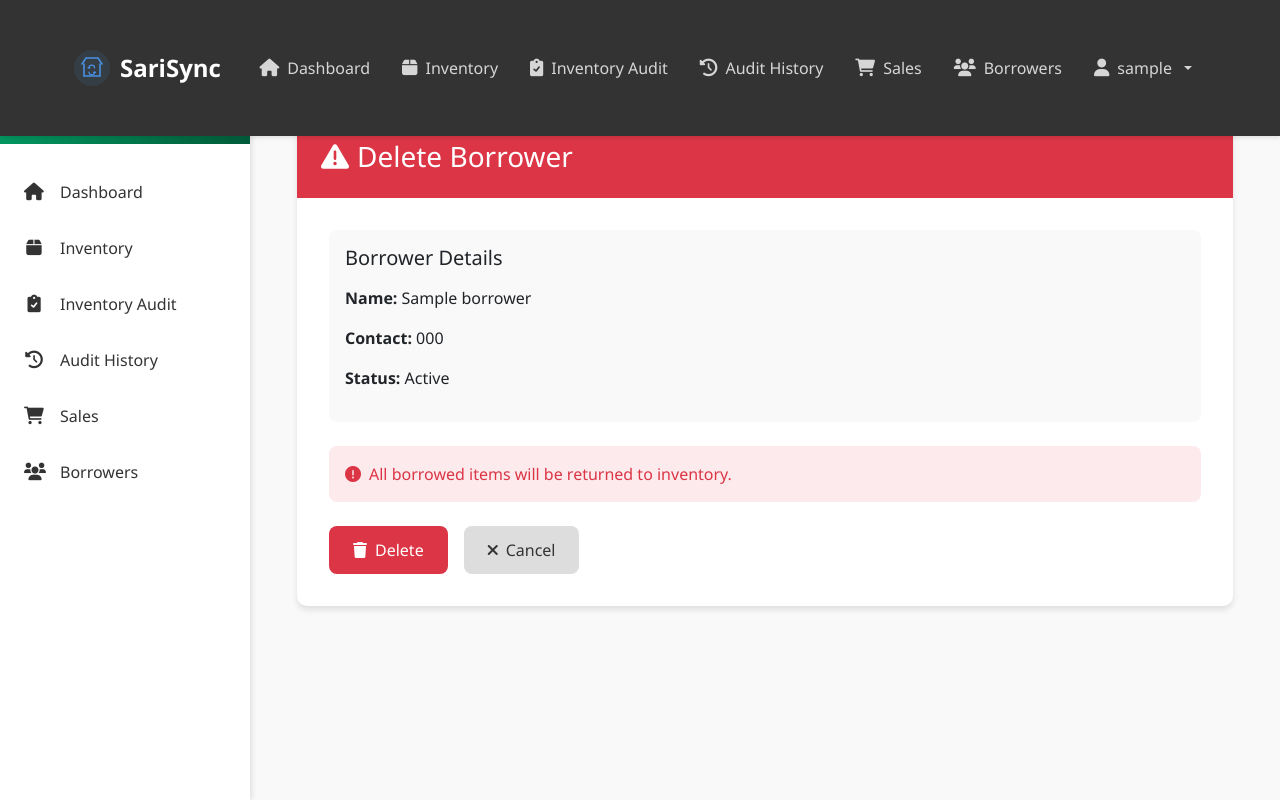
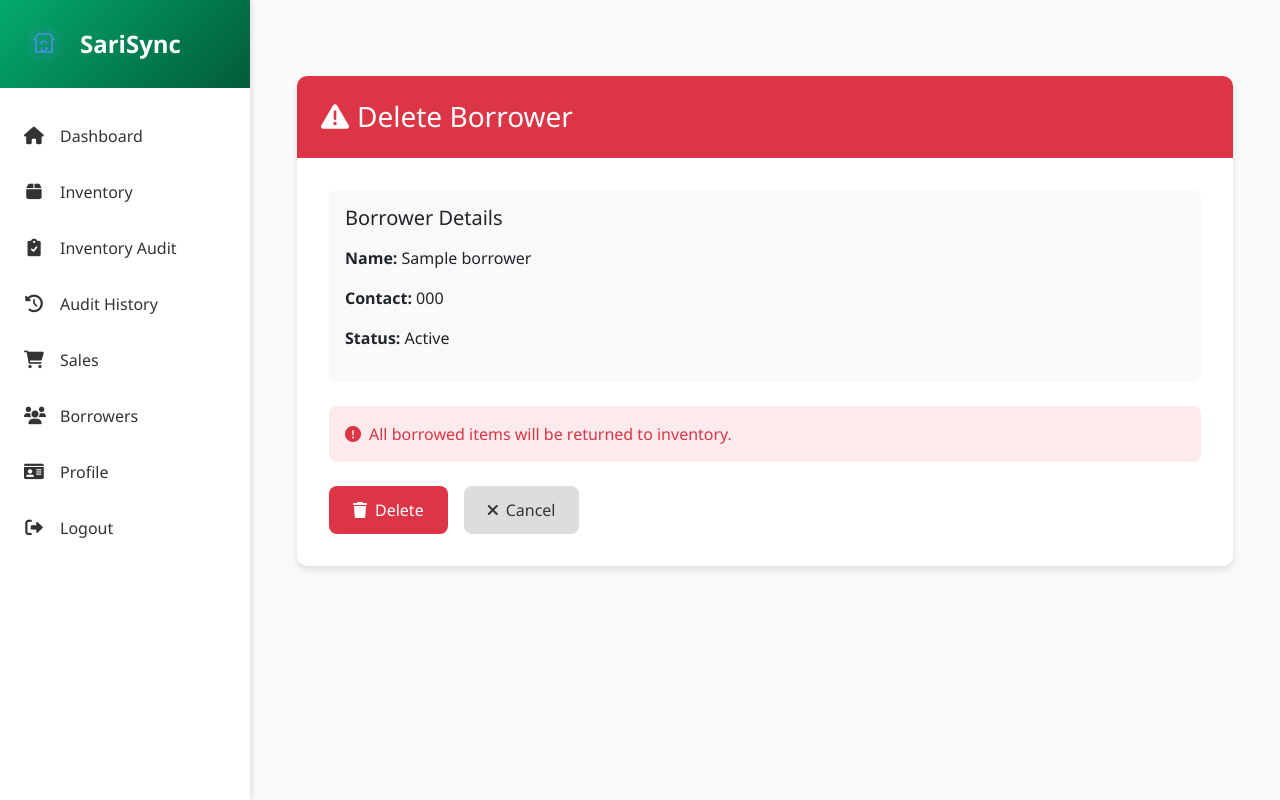
Before and after one commit to maki-svg/Sari_Sari_IMS, a Django app: page /dashboard/borrowers/1/delete/ in a window 1280 px wide. Run offline with Django 5.2, Linux system fonts and the light colour scheme; a user stored in the database is signed in; tables that the repository leaves empty hold one stand-in row (values such as "Sample post"); parts of the project's set-up code (start-up, migrations or seed data) failed here and were passed over; some libraries are stand-ins or nearby versions.

Commit message:
Fix: Removed top navigation bar and improved sidebar functionality

```diff
--- a/templates/partials/base.html
+++ b/templates/partials/base.html
@@ -186,7 +186,7 @@
         body.authenticated main {
             margin-left: 250px;
             width: calc(100% - 250px);
-            padding: 60px 0 0 0;
+            padding: 20px 0 0 0;
             align-items: flex-start;
         }
 
@@ -290,7 +290,7 @@
         body.authenticated main {
             margin-left: 250px;
             width: calc(100% - 250px);
-            padding: 60px 0 0 0;
+            padding: 20px 0 0 0;
             align-items: flex-start;
         }
 
@@ -401,7 +401,7 @@
             body.authenticated main {
                 margin-left: 0;
                 width: 100%;
-                padding-top: 56px;
+                padding-top: 0;
             }
 
             .container-fluid {
@@ -1252,10 +1252,10 @@
         /* Sidebar Styles */
         .sidebar {
             position: fixed;
-            top: 56px;
+            top: 0;
             left: 0;
             width: 250px;
-            height: calc(100vh - 56px);
+            height: 100vh;
             background-color: var(--white);
             box-shadow: 2px 0 5px rgba(0,0,0,0.1);
             z-index: 1020;
@@ -1315,111 +1315,25 @@
 
         /* Mobile Navigation */
         @media (max-width: 768px) {
+            body.authenticated main {
+                margin-left: 0;
+                width: 100%;
+                padding-top: 0;
+            }
+
             .sidebar {
                 transform: translateX(-100%);
             }
 
             body.sidebar-open .sidebar {
                 transform: translateX(0);
-            }
-
-            .navbar-toggler {
-                display: block;
-            }
-
-            .navbar-collapse {
-                position: fixed;
-                top: 56px;
-                left: 0;
-                right: 0;
-                background-color: var(--secondary-color);
-                padding: 1rem;
-                max-height: calc(100vh - 56px);
-                overflow-y: auto;
-            }
-
-            .navbar-nav {
-                margin: 0;
-            }
-
-            .nav-link {
-                padding: 0.75rem 1rem !important;
             }
         }
     </style>
     {% block extra_style %}{% endblock %}
 </head>
 <body class="{% if user.is_authenticated %}authenticated{% endif %}">
-    <!-- Navigation Bar -->
-    <nav class="navbar navbar-expand-lg navbar-dark bg-dark fixed-top">
-        <div class="container-fluid">
-            <a class="navbar-brand" href="{% url 'dashboard-index' %}">
-                <img src="{% static 'images/logo.svg' %}" alt="SariSync Logo" class="navbar-logo">
-                <span class="navbar-brand-text">SariSync</span>
-            </a>
-            <button class="navbar-toggler" type="button" data-toggle="collapse" data-target="#navbarNav" aria-controls="navbarNav" aria-expanded="false" aria-label="Toggle navigation">
-                <span class="navbar-toggler-icon"></span>
-            </button>
-            <div class="collapse navbar-collapse" id="navbarNav">
-                <ul class="navbar-nav ml-auto">
     {% if user.is_authenticated %}
-                    <li class="nav-item">
-                        <a class="nav-link" href="{% url 'dashboard-index' %}">
-                            <i class="fas fa-home"></i> Dashboard
-                        </a>
-                    </li>
-                    <li class="nav-item">
-                        <a class="nav-link" href="{% url 'dashboard-inventory' %}">
-                            <i class="fas fa-box"></i> Inventory
-                        </a>
-                    </li>
-                    <li class="nav-item">
-                        <a class="nav-link" href="{% url 'dashboard-inventory-audit' %}">
-                            <i class="fas fa-clipboard-check"></i> Inventory Audit
-                        </a>
-                    </li>
-                    <li class="nav-item">
-                        <a class="nav-link" href="{% url 'dashboard-audit-history' %}">
-                            <i class="fas fa-history"></i> Audit History
-                        </a>
-                    </li>
-                    <li class="nav-item">
-                        <a class="nav-link" href="{% url 'dashboard-sales' %}">
-                            <i class="fas fa-shopping-cart"></i> Sales
-                        </a>
-                    </li>
-                    <li class="nav-item">
-                        <a class="nav-link" href="{% url 'dashboard-borrower-list' %}">
-                            <i class="fas fa-users"></i> Borrowers
-                        </a>
-                    </li>
-                    <li class="nav-item dropdown">
-                        <a class="nav-link dropdown-toggle" href="#" id="userDropdown" role="button" data-toggle="dropdown" aria-haspopup="true" aria-expanded="false">
-                            <i class="fas fa-user"></i> {{ user.username }}
-                        </a>
-                        <div class="dropdown-menu dropdown-menu-right" aria-labelledby="userDropdown">
-                            <a class="dropdown-item" href="{% url 'user-profile' %}">
-                                <i class="fas fa-id-card"></i> Profile
-                            </a>
-                            <div class="dropdown-divider"></div>
-                            <a class="dropdown-item" href="{% url 'user-logout' %}">
-                                <i class="fas fa-sign-out-alt"></i> Logout
-                            </a>
-                        </div>
-                    </li>
-                    {% else %}
-                    <li class="nav-item">
-                        <a class="nav-link" href="{% url 'user-login' %}">Login</a>
-                    </li>
-                    <li class="nav-item">
-                        <a class="nav-link" href="{% url 'user-register' %}">Register</a>
-                    </li>
-                    {% endif %}
-                </ul>
-            </div>
-        </div>
-    </nav>
-
     <!-- Sidebar -->
     <div class="sidebar">
         <div class="sidebar-header">
@@ -1463,8 +1377,21 @@
                     <span>Borrowers</span>
                 </a>
             </li>
+            <li>
+                <a href="{% url 'user-profile' %}" class="{% if request.resolver_match.url_name == 'user-profile' %}active{% endif %}">
+                    <i class="fas fa-id-card"></i>
+                    <span>Profile</span>
+                </a>
+            </li>
+            <li>
+                <a href="{% url 'user-logout' %}">
+                    <i class="fas fa-sign-out-alt"></i>
+                    <span>Logout</span>
+                </a>
+            </li>
         </ul>
     </div>
+    {% endif %}
 
     <!-- Main Content -->
     <main>
@@ -1634,17 +1561,43 @@
     <!-- Mobile Navigation Script -->
     <script>
         $(document).ready(function() {
+            // Add mobile menu toggle button
+            if ($('body').hasClass('authenticated')) {
+                const menuToggle = $('<button>', {
+                    class: 'mobile-menu-toggle',
+                    html: '<i class="fas fa-bars"></i>'
+                }).css({
+                    position: 'fixed',
+                    top: '10px',
+                    left: '10px',
+                    zIndex: 1030,
+                    background: 'var(--primary-color)',
+                    border: 'none',
+                    color: 'white',
+                    padding: '10px',
+                    borderRadius: '5px',
+                    display: 'none'
+                });
+
+                $('body').append(menuToggle);
+
+                // Show toggle button only on mobile
+                $(window).on('resize', function() {
+                    menuToggle.css('display', $(window).width() < 768 ? 'block' : 'none');
+                }).trigger('resize');
+
                 // Toggle sidebar on mobile
-            $('.navbar-toggler').click(function() {
+                menuToggle.click(function() {
                     $('body').toggleClass('sidebar-open');
                 });
 
                 // Close sidebar when clicking outside
                 $(document).click(function(event) {
-                if (!$(event.target).closest('.sidebar, .navbar-toggler').length) {
+                    if (!$(event.target).closest('.sidebar, .mobile-menu-toggle').length) {
                         $('body').removeClass('sidebar-open');
                     }
                 });
+            }
 
             // Handle active states
             const currentPath = window.location.pathname;
@@ -1653,13 +1606,6 @@
                     $(this).addClass('active');
                 }
             });
-
-            // Close dropdown menu on mobile after clicking
-            $('.nav-link').click(function() {
-                if ($(window).width() < 768) {
-                    $('.navbar-collapse').collapse('hide');
-                }
-            });
         });
     </script>
 
```
Lines whose indentation alone changed are shown as unchanged.
